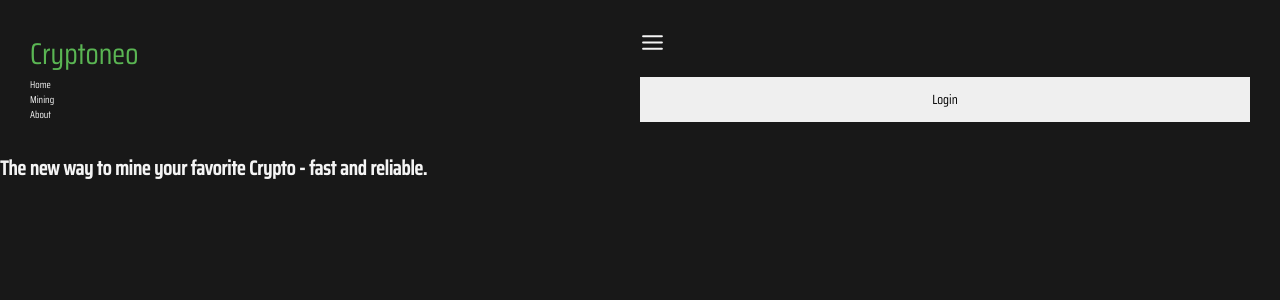
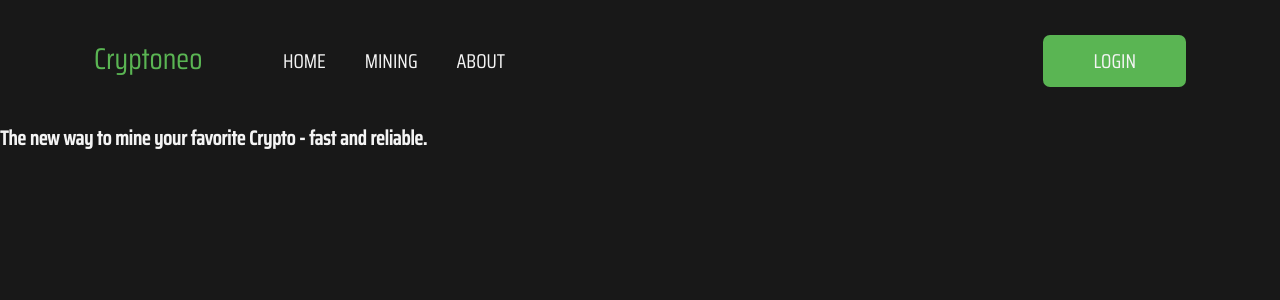
Before and after one commit to carlosr-lotus/Cryptoneo, a Next.js app: page / in a window 1280 px wide. Shown: the top 300 px of the page. Built offline with nearby package versions, Linux system fonts and the light colour scheme.

Commit message:
Responsive CSS completed

```diff
--- a/styles/Home.module.css
+++ b/styles/Home.module.css
@@ -3,14 +3,22 @@
 } */
 
 .headerContainer {
-  padding: 3rem;
+  padding: 3.5rem 3rem;
   display: grid;
   grid-template-columns: repeat(2, 1fr);
 
   width: 100%;
 }
 
+.headerContainer>.mobileMenuIcon {
+  place-self: end;
+  align-self: center;
+
+  cursor: pointer;
+}
+
 .headerContainerMobile {
+  overflow-y: scroll;
   position: fixed;
   display: grid;
   grid-template-columns: repeat(2, 1fr);
@@ -68,7 +76,8 @@
 }
 
 /* Login Button */
-.loginButton {
+.loginButton,
+.loginButtonDesktop {
   grid-column: 1 / span 2;
   grid-row: 3;
   place-self: center;
@@ -82,3 +91,56 @@
   background-color: var(--Main-Green);
   color: var(--Main-White);
 }
+
+.loginButtonDesktop,
+.navbarDesktop {
+  display: none;
+}
+
+/* *** Responsive CSS media *** */
+
+/* iPads/Tablets */
+@media (min-width: 768px) and (max-width: 1024px) {
+  .headerContainer {
+    width: 90%;
+    margin: 0 auto;
+
+    grid-template-columns: .5fr .5fr;
+  }
+
+  .loginButton {
+    grid-row: 1;
+    grid-column: 3;
+  }
+
+  /* Removes Mobile Menu Icon */
+}
+
+@media (min-width: 1024px) {
+  .headerContainer {
+    width: 90%;
+    margin: 0 auto;
+
+    grid-template-columns: 150px 300px 1fr;
+  }
+
+  .navbarDesktop {
+    display: flex;
+    justify-content: space-evenly;
+    place-items: center;
+
+    font-size: 2rem;
+    text-transform: uppercase;
+  }
+
+  .loginButtonDesktop {
+    display: block;
+    grid-column: 3;
+    grid-row: 1;
+    place-self: end;
+  }
+
+  .mobileMenuIcon {
+    display: none;
+  }
+}
```
